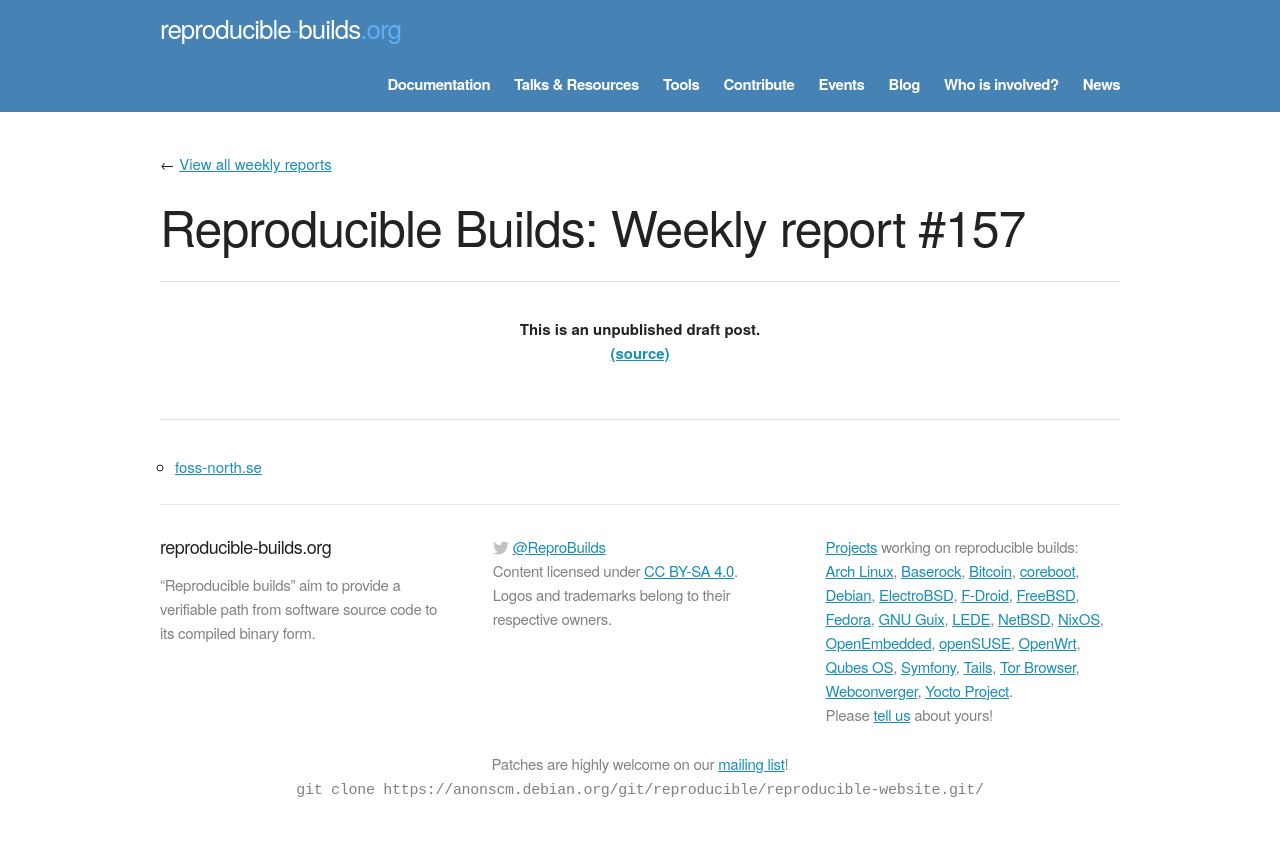
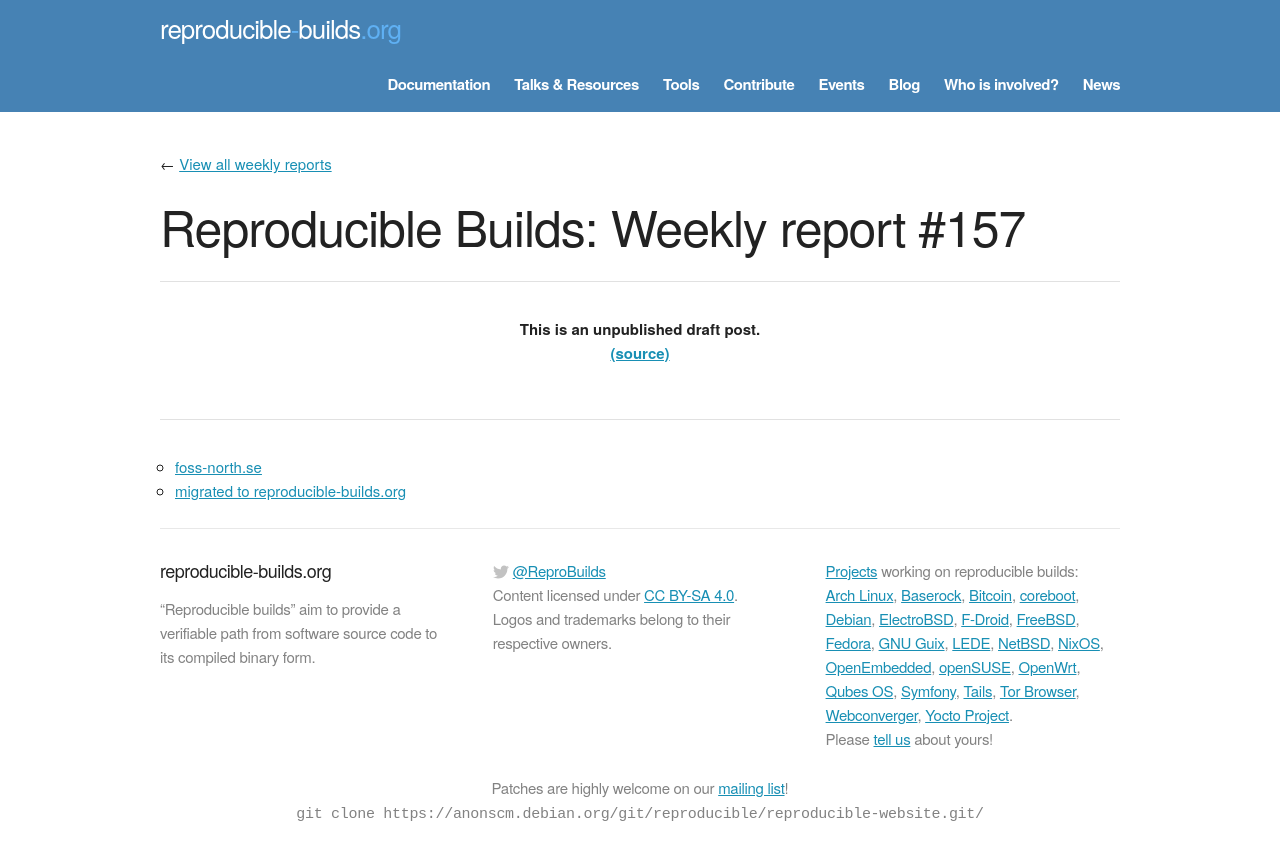
Before and after one commit to prototypefund/reproducible-website, a Jekyll site: the page built from _blog/posts/157.md, in a window 1280 px wide. Shown: the top 860 px of the page. Built offline with Jekyll 4.4.1, drawn with Linux system fonts in a browser that asks for light colours; some web fonts are replaced.

Commit message:
157 += migrated to reproducible-builds.org <Blog>

```diff
--- a/_blog/posts/157.md
+++ b/_blog/posts/157.md
@@ -4,3 +4,4 @@ week: 157
 ---
 
 * [foss-north.se](http://foss-north.se/2018/speakers-and-talks.html#clamb)
+* [migrated to reproducible-builds.org](Blog)
```
